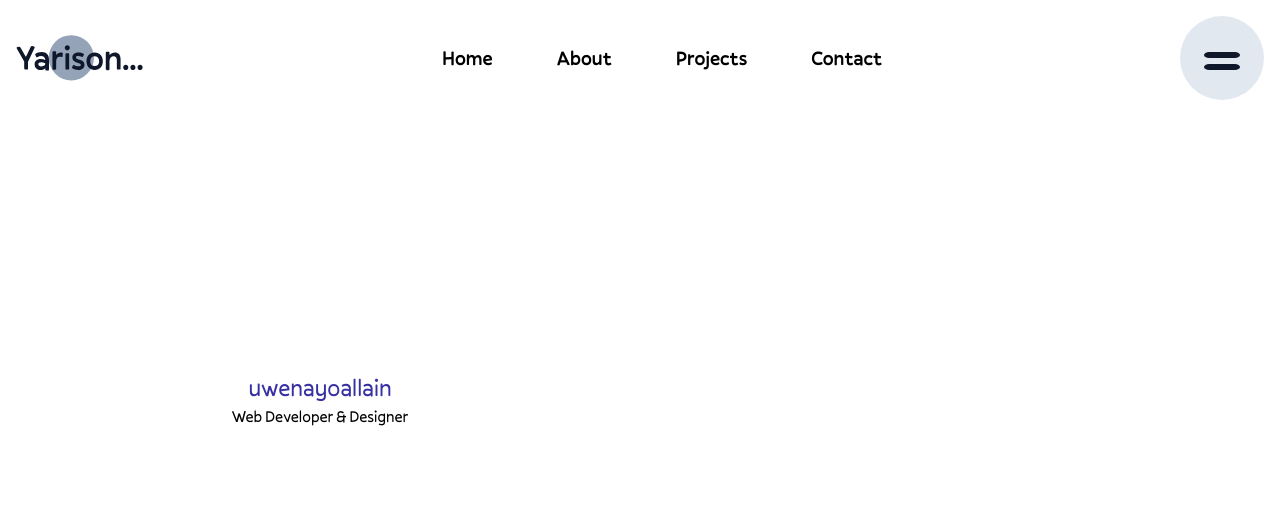
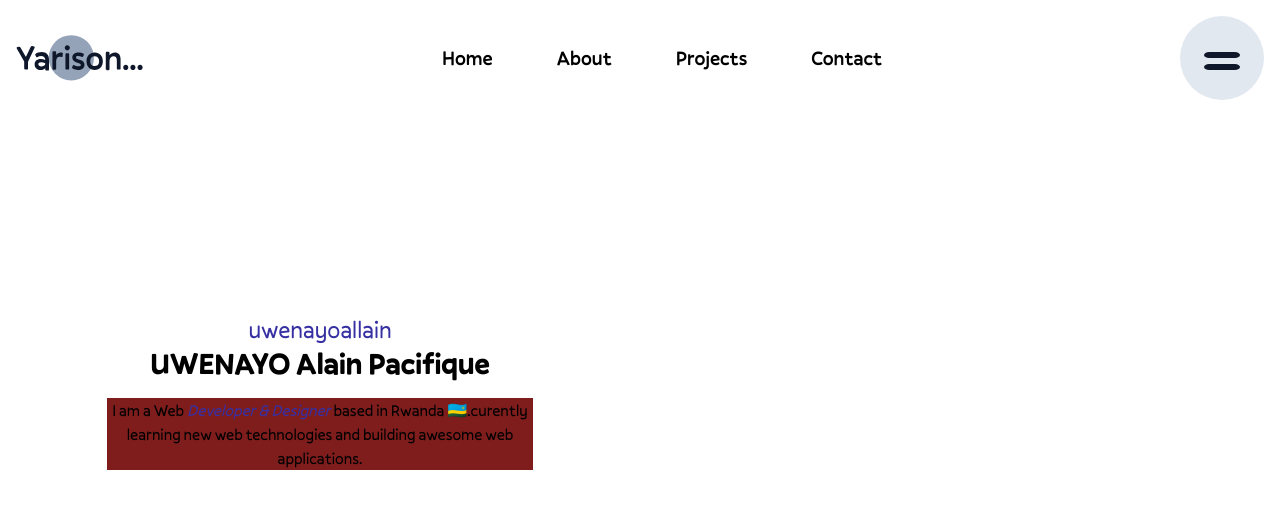
Before and after one commit to uwenayoallain/portifolio, a React (Vite) app: page / in a window 1280 px wide. Shown: the top 508 px of the page. Built offline with nearby package versions, Linux system fonts and the light colour scheme; the HTML template or start-up script is replaced by a standard one.

Commit message:
home page

```diff
--- a/src/App.tsx
+++ b/src/App.tsx
@@ -3,6 +3,7 @@ import Cursor from "./components/cursor";
 import React from "react";
 import gsap from "gsap";
 import Link from "./components/link";
+import { randomInRange } from "./utils/utils";
 
 /**
  * @component App, the main component
@@ -12,12 +13,10 @@ function App(): JSX.Element {
   const [isLoading, setLoading] = React.useState(true);
   const container = React.useRef<HTMLDivElement>(null);
   const loader = React.useRef<HTMLDivElement>(null);
-  const [indicator, setIndicator] = React.useState(0);
   React.useEffect(() => {
-    setIndicator(10);
     gsap.to(loader.current, {
       width: "100%",
-      duration: 5,
+      duration: randomInRange(3, 6),
       ease: "power3.easeOut",
       onComplete: () => {
         setLoading(false);
@@ -42,11 +41,8 @@ function App(): JSX.Element {
                       <div
                         className=' w-0 h-2.5 rounded-full bg-slate-50'
                         ref={loader}
-                        data-value={indicator}
                       />
-                      <p className='text-center text-white'>
-                        {loader.current?.getAttribute("data-value")}%
-                      </p>
+                      <p className='text-center text-white'>10%</p>
                     </div>
                   </div>
                 </div>
@@ -88,10 +84,20 @@ function App(): JSX.Element {
             <div className='flex w-full'>
               <div className='w-1/2 h-screen flex items-center flex-wrap'>
                 <div className='w-full'>
-                  <h1 className='text-[#3730A3] text-2xl text-center'>
+                  <h2 className='text-[#3730A3] text-2xl text-center'>
                     uwenayoallain
+                  </h2>
+                  <h1 className='text-center text-3xl font-[Pally-Bold]'>
+                    UWENAYO Alain Pacifique
                   </h1>
-                  <h1 className='text-center '>Web Developer & Designer</h1>
+                  <p className='text-center bg-red-900 w-4/6 my-4 mx-auto'>
+                    I am a Web{" "}
+                    <span className='text-[#3730A3] italic'>
+                      Developer & Designer
+                    </span>{" "}
+                    based in Rwanda 🇷🇼.curently learning new web technologies
+                    and building awesome web applications.
+                  </p>
                 </div>
               </div>
             </div>
--- a/src/components/cursor.tsx
+++ b/src/components/cursor.tsx
@@ -7,6 +7,11 @@ import gsap from "gsap";
 function Cursor(): JSX.Element {
   const cursor = React.useRef<HTMLDivElement>(null);
   const cursorInner = React.useRef<HTMLDivElement>(null);
+
+  /**
+   * @function handleCursorMove, a function for moving the custom cursor
+   * @param e MouseEvent, the event to use
+   */
   const handleCursorMove = (e: MouseEvent) => {
     const mouseX = e.clientX;
     const mouseY = e.clientY;
--- a/src/styles/App.css
+++ b/src/styles/App.css
@@ -19,11 +19,11 @@
 .link-hover:hover {
   @apply text-orange-500;
 }
-.link-hover:before {
+.link-hover:before{
   @apply text-transparent absolute left-1 pointer-events-none top-1/2 transform -translate-x-1/2 -translate-y-1/2;
   content: attr(data-text);
 }
-.link-hover:hover:before {
+.link-hover:hover:before{
   @apply text-orange-500 left-1/2  transition-all ease-in-out duration-200;
 }
 .link-hover:after {
--- /dev/null
+++ b/src/utils/utils.tsx
@@ -0,0 +1,11 @@
+/**
+ * @function randomInRange, a function that generates random number between @param min and @param max
+ * @param min , the minimum value
+ * @param max , the maximum value
+ * @returns
+ */
+function randomInRange(min: number, max: number): number {
+  return Math.floor(Math.random() * (max - min + 1)) + min;
+}
+
+export { randomInRange };
```
